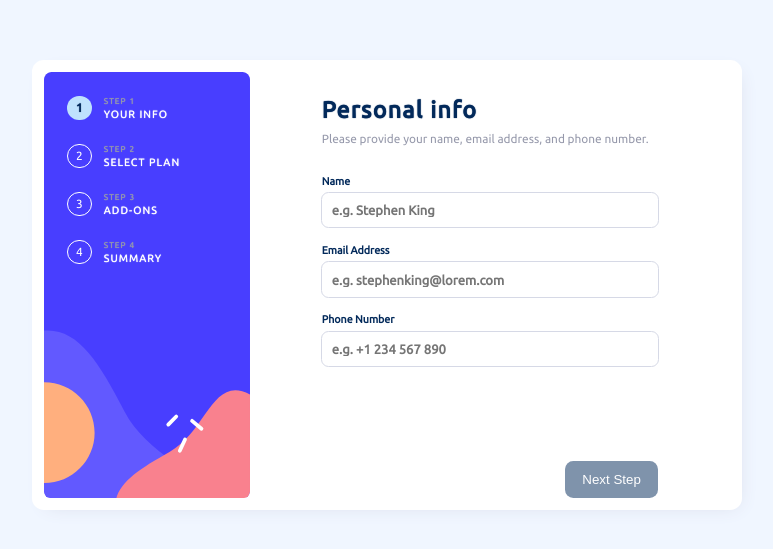
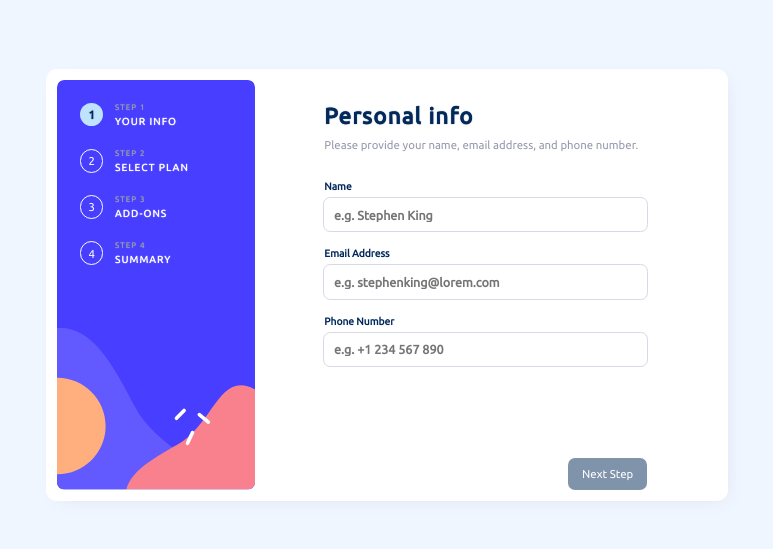
Before and after one commit to jcat-dev/multi-step, a React (Vite) app: page / in a window 1280 px wide. Shown: the part 115-664 px from the top of the page, without its empty margins (253-1026 px from the left). Built offline with nearby package versions, Linux system fonts and the light colour scheme.

Commit message:
Mover y Eliminar css
Se elimina mediaFontSize.css container.css de /styles

Se mueve de styles/global.css -> /global.css

```diff
--- a/src/App.tsx
+++ b/src/App.tsx
@@ -1,11 +1,10 @@
 import FormProvider from './context/FormProvider'
 import Form from './component/Form'
-import './styles/global.css'
-import './styles/container.css'
+import './global.css'
 
 const App: React.FC = () => {
   return (
-    <main className="container" >
+    <main>
       <FormProvider>
         <Form />
       </FormProvider>
--- /dev/null
+++ b/src/global.css
@@ -0,0 +1,79 @@
+:root {
+  --marineBlue-color: hsl(213, 96%, 18%);
+  --purplishBlue-color: hsl(243, 100%, 62%);
+  --pastelBlue-color: hsl(228, 100%, 84%);
+  --lightBlue-color: hsl(206, 94%, 87%);
+  --strawberryRed-color: hsl(354, 84%, 57%);
+
+  --coolGray-color: hsl(231, 11%, 63%);
+  --lightGray-color: hsl(229, 24%, 87%);
+  --magnolia-color: hsl(217, 100%, 97%);
+  --alabaster-color: hsl(231, 100%, 99%);
+  --white-color: hsl(0, 0%, 100%);
+}
+
+@font-face {
+  font-family: 'Ubuntu';
+  src:
+    url("./assets/fonts/Ubuntu-Regular.ttf") format("truetype"),
+    url("./assets/fonts/Ubuntu-Medium.ttf") format("truetype"),
+    url("./assets/fonts/Ubuntu-Bold.ttf") format("truetype");
+}
+
+* {
+  padding: 0;
+  margin: 0;
+  box-sizing: border-box;
+}
+
+body {
+  font-family: 'Ubuntu', sans-serif;
+  background-color: var(--magnolia-color);
+}
+
+ul {
+  list-style: none;
+}
+
+input {
+  outline: none;
+}
+
+button {
+  border: none;
+}
+
+input, button {
+  font-size: inherit;
+  font-family: inherit;
+}
+
+@media screen and (width <= 767px) {
+  body {
+    font-size: 1rem;
+  }
+}
+
+@media screen and (width >= 768px) {
+  body {
+    font-size: 9.5px;
+  }
+}
+
+@media screen and (width >= 1024px) {
+  body {
+    font-size: 11.37px;
+  }
+}
+
+@media screen and (width >= 1440px) {
+  body {
+    font-size: 1rem;
+  }
+}
+
+@media screen and (width >= 2560px) {
+  body {
+    font-size: 28.4px;
+  }
+}
--- a/src/styles/container.css
+++ /dev/null
@@ -1,8 +0,0 @@
-.container {
-  width: 100vw;
-  height: 100vh;
-
-  display: flex;
-  flex-wrap: wrap;
-  background-color: var(--magnolia-color);
-}
--- a/src/styles/global.css
+++ /dev/null
@@ -1,45 +0,0 @@
-@import url("./mediaFontSize.css");
-
-:root {
-  --marineBlue-color: hsl(213, 96%, 18%);
-  --purplishBlue-color: hsl(243, 100%, 62%);
-  --pastelBlue-color: hsl(228, 100%, 84%);
-  --lightBlue-color: hsl(206, 94%, 87%);
-  --strawberryRed-color: hsl(354, 84%, 57%);
-
-  --coolGray-color: hsl(231, 11%, 63%);
-  --lightGray-color: hsl(229, 24%, 87%);
-  --magnolia-color: hsl(217, 100%, 97%);
-  --alabaster-color: hsl(231, 100%, 99%);
-  --white-color: hsl(0, 0%, 100%);
-}
-
-@font-face {
-  font-family: 'Ubuntu';
-  src:
-    url("../assets/fonts/Ubuntu-Regular.ttf") format("truetype"),
-    url("../assets/fonts/Ubuntu-Medium.ttf") format("truetype"),
-    url("../assets/fonts/Ubuntu-Bold.ttf") format("truetype");
-}
-
-* {
-  padding: 0;
-  margin: 0;
-  box-sizing: border-box;
-}
-
-body {
-  font-family: 'Ubuntu', sans-serif;
-}
-
-ul {
-  list-style: none;
-}
-
-input {
-  outline: none;
-}
-
-button {
-  border: none;
-}
--- a/src/styles/mediaFontSize.css
+++ /dev/null
@@ -1,29 +0,0 @@
-@media screen and (max-width: 767px) {
-  body {
-    font-size: 1rem;
-  }
-}
-
-@media screen and (min-width: 768px) {
-  body {
-    font-size: 9.28px;
-  }
-}
-
-@media screen and (min-width: 1024px) {
-  body {
-    font-size: 11.84px;
-  }
-}
-
-@media screen and (min-width: 1440px) {
-  body {
-    font-size: 1rem;
-  }
-}
-
-@media screen and (min-width: 2560px) {
-  body {
-    font-size: 27.2px;
-  }
-}
```
